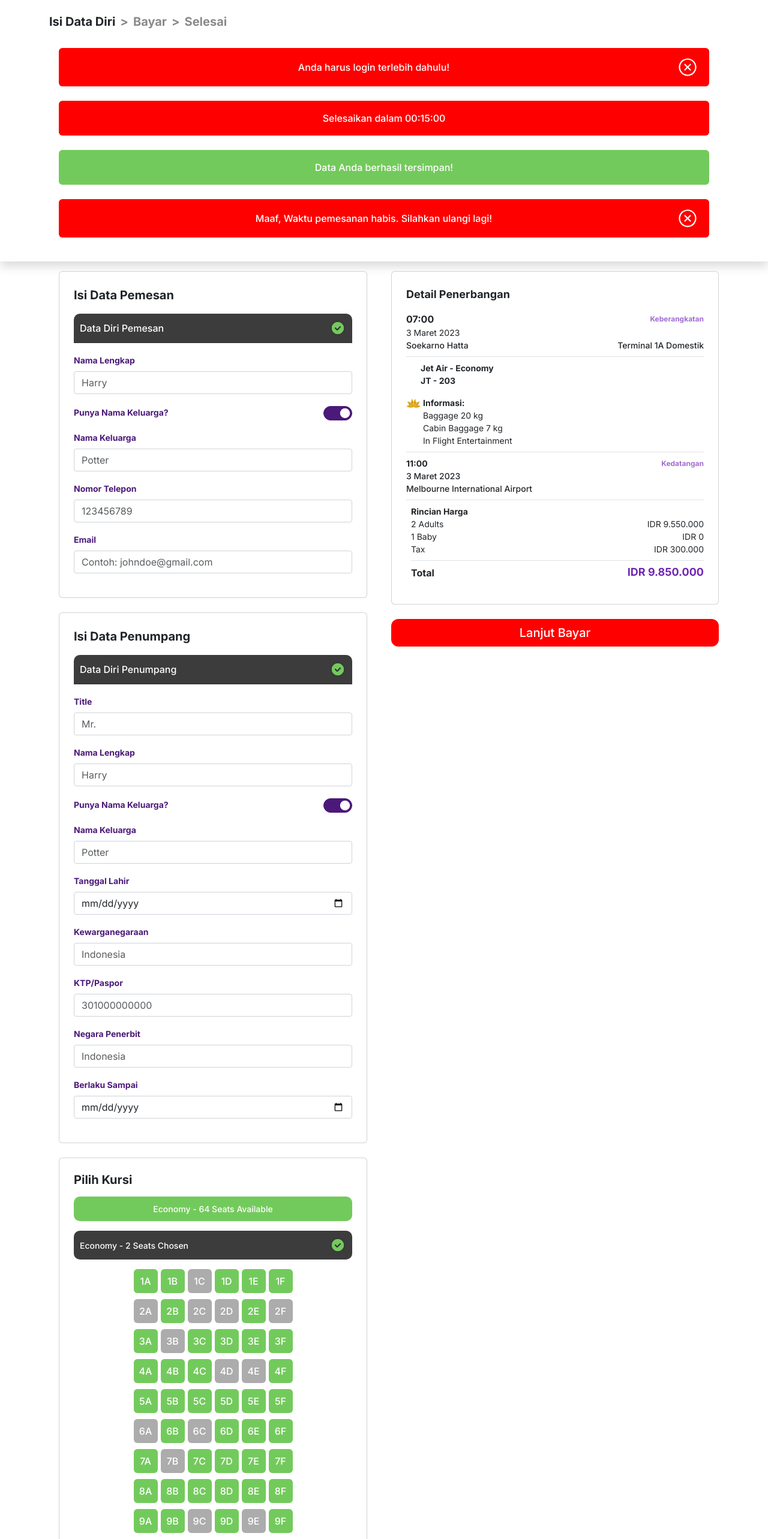
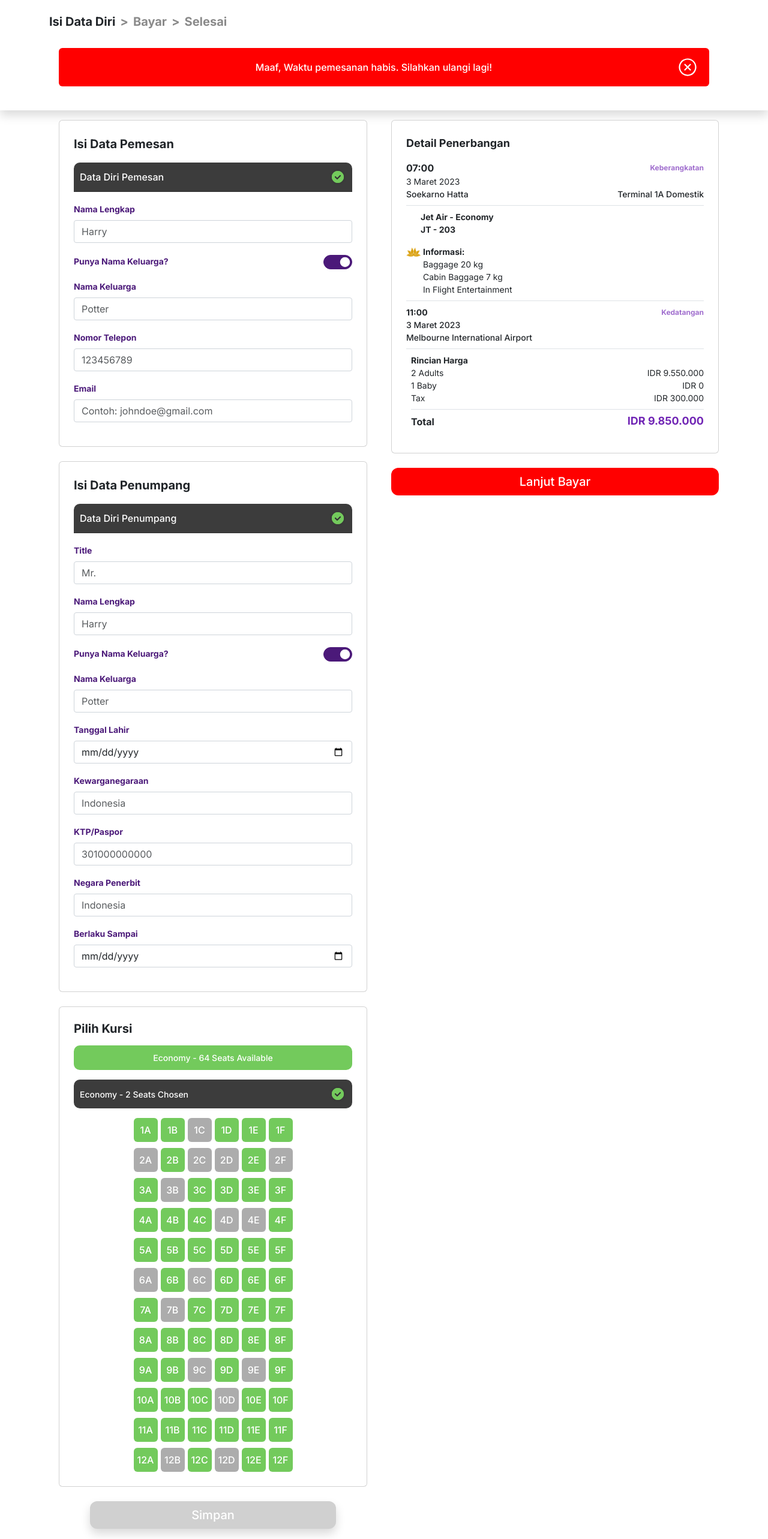
Before and after one commit to team-c4-fsw-binar/24001085-km6--bcr-final-fe, a React (Vite) app: page /checkout in a window 1280 px wide. Shown: the top 2566 px of the page at 60% size. Built offline with nearby package versions, Linux system fonts and the light colour scheme.

Commit message:
checkout: add condition

```diff
--- a/src/pages/checkout/index.jsx
+++ b/src/pages/checkout/index.jsx
@@ -1,10 +1,19 @@
-import { useState } from "react";
+import { useState, useEffect } from "react";
 import { Card, Button, Container, Form, Row, Col, Image } from "react-bootstrap";
 import "./checkout.css";
 import * as icons from "../../assets/checkout";
 
 const CheckoutPage = () => {
     const [hasFamilyName, setHasFamilyName] = useState(true);
+    const [user, setuser] = useState(true);
+    // const token = localStorage.getItem("token");
+    const [error, setError] = useState("");
+    const [success, setSuccess] = useState("");
+    const [time, setTime] = useState("");
+    const [expired, setExpired] = useState(new Date('2024-05-27T19:20:00'));
+    const [isExpired, setIsExpired] = useState(false);
+    const [isSaved, setIsSaved] = useState(true);
+
     const [seats, setSeats] = useState(
         Array.from({ length: 12 }, (_, rowIndex) =>
             Array.from({ length: 6 }, (_, colIndex) => ({
@@ -15,6 +24,19 @@ const CheckoutPage = () => {
             }))
         )
     );
+
+    useEffect(()=>{
+        const interval = setInterval(()=>{
+            setTime(Date.now());
+            console.log(time);
+        },1000)
+        if(expired<time){
+            setIsExpired(true);
+            setError("Maaf, Waktu pemesanan habis. Silahkan ulangi lagi!")
+        }
+        console.log(expired<time);
+        return () => clearInterval(interval);
+    },[time])
 
     const handleToggle = () => {
         setHasFamilyName(!hasFamilyName);
@@ -53,24 +75,32 @@ const CheckoutPage = () => {
                             Selesai
                         </h4>
                     </div>
+                    {!user&&(
                     <div className="alert alert-custom-red mx-3 mt-4 d-flex justify-content-between align-items-center font-title-medium-16" role="alert">
                         <span className="flex-grow-1 text-center">Anda harus login terlebih dahulu!</span>
                         <a variant="link" href="/">
                             <Image src={icons.closeIcon} alt="close" className="me-1" />
                         </a>
                     </div>
+                    )}
+                    {!success&&!error&&user&&(
                     <div className="alert alert-custom-red mx-3 mt-4 text-center font-title-medium-16" role="alert">
                         Selesaikan dalam 00:15:00
                     </div>
+                    )}
+                    {success&&(
                     <div className="alert alert-custom-green mx-3 mt-4 text-center font-title-medium-16" role="alert">
-                        Data Anda berhasil tersimpan!
+                        {success}
                     </div>
+                    )}
+                    {error&&(
                     <div className="alert alert-custom-red mx-3 mt-4 d-flex justify-content-between align-items-center font-title-medium-16" role="alert">
-                        <span className="flex-grow-1 text-center">Maaf, Waktu pemesanan habis. Silahkan ulangi lagi!</span>
+                        <span className="flex-grow-1 text-center">{error}</span>
                         <a variant="link" href="/">
                             <Image src={icons.closeIcon} alt="close" className="me-1" />
                         </a>
                     </div>
+                    )}
                 </Container>
             </div>
             <Container>
@@ -215,12 +245,7 @@ const CheckoutPage = () => {
                             </div>
                         </Card>
                         <div className="text-center w-100">
-                            <Button className="btn btn-simpan w-75 py-2 mb-3 shadow font-heading-medium-20" type="submit">
-                                Simpan
-                            </Button>
-                        </div>
-                        <div className="text-center w-100">
-                            <Button className="btn btn-simpan-selected w-75 py-2 mb-3 font-heading-medium-20" type="submit">
+                            <Button className={`btn ${isSaved?"btn-simpan-selected":"btn-simpan"} w-75 py-2 mb-3 shadow font-heading-medium-20`} type="submit">
                                 Simpan
                             </Button>
                         </div>
```
